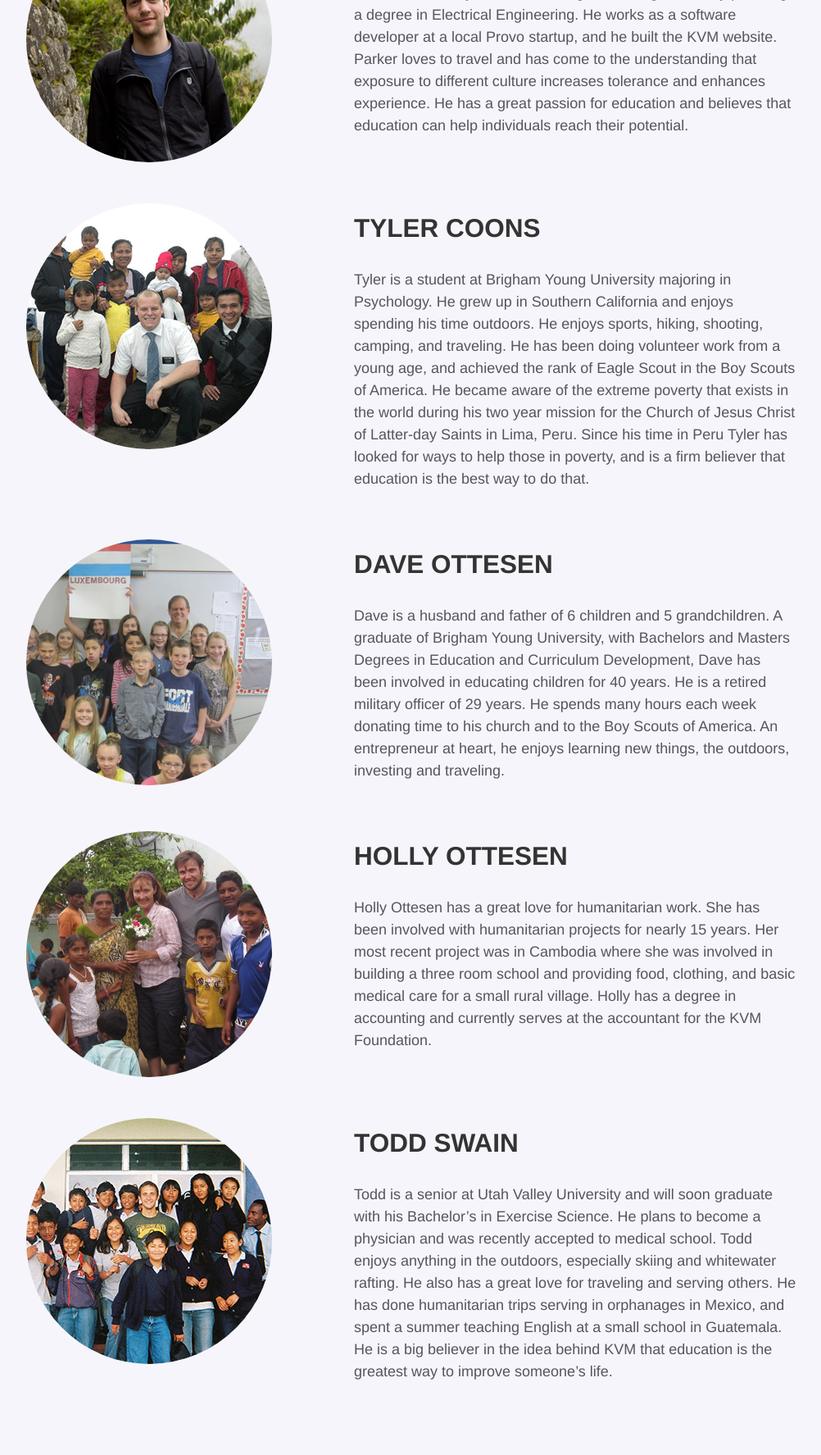
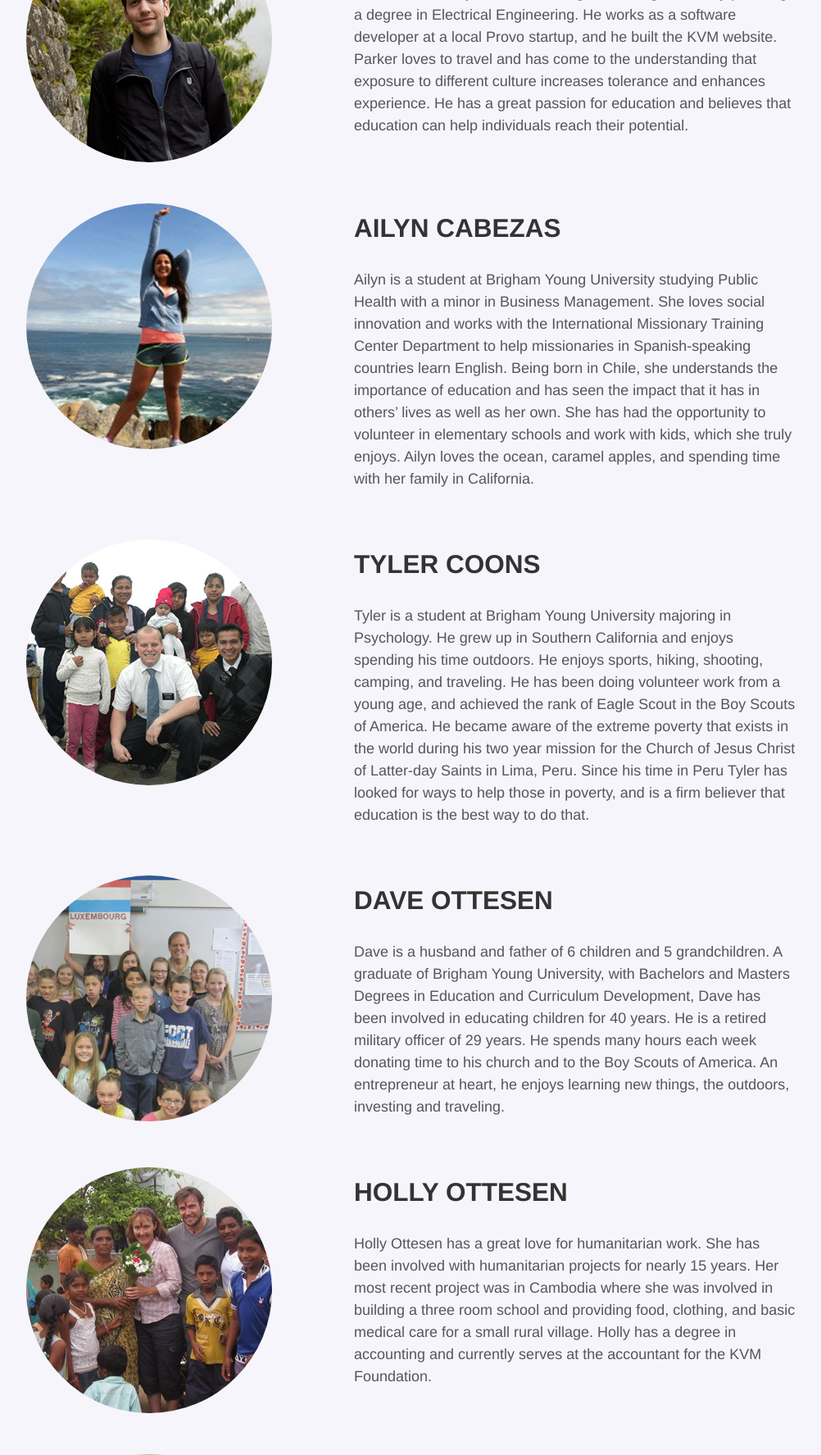
Before and after one commit to plusk01/kvm-foundation, a PHP site: page /the-team/ in a window 1280 px wide. Shown: the part 2867-4642 px from the top of the page at 82% size, without its empty margins (128-1130 px from the left). Run offline with PHP 8.4, Linux system fonts and the light colour scheme.

Commit message:
ailyn bio

```diff
--- a/www/the-team/index.php
+++ b/www/the-team/index.php
@@ -181,6 +181,19 @@
 
             <div class="row row-member">
                 <div class="span4">
+                    <img src="../img/team/ailyn.png" class="img-circle" />
+                </div>
+                <div class="span7 offset1">
+                    <h2>AILYN CABEZAS</h2>
+                    <p>
+                        Ailyn is a student at Brigham Young University studying Public Health with a minor in Business Management. She loves social innovation and works with the International Missionary Training Center Department to help missionaries in Spanish-speaking countries learn English. Being born in Chile, she understands the importance of education and has seen the impact that it has in others’ lives as well as her own. She has had the opportunity to volunteer in elementary schools and work with kids, which she truly enjoys. Ailyn loves the ocean, caramel apples, and spending time with her family in California.
+                    </p>
+                </div>
+            </div>
+
+
+            <div class="row row-member">
+                <div class="span4">
                     <img src="../img/team/tyler.png" class="img-circle" />
                 </div>
                 <div class="span7 offset1">
```
Also changed, not shown: www/img/team/ailyn.png (added).
